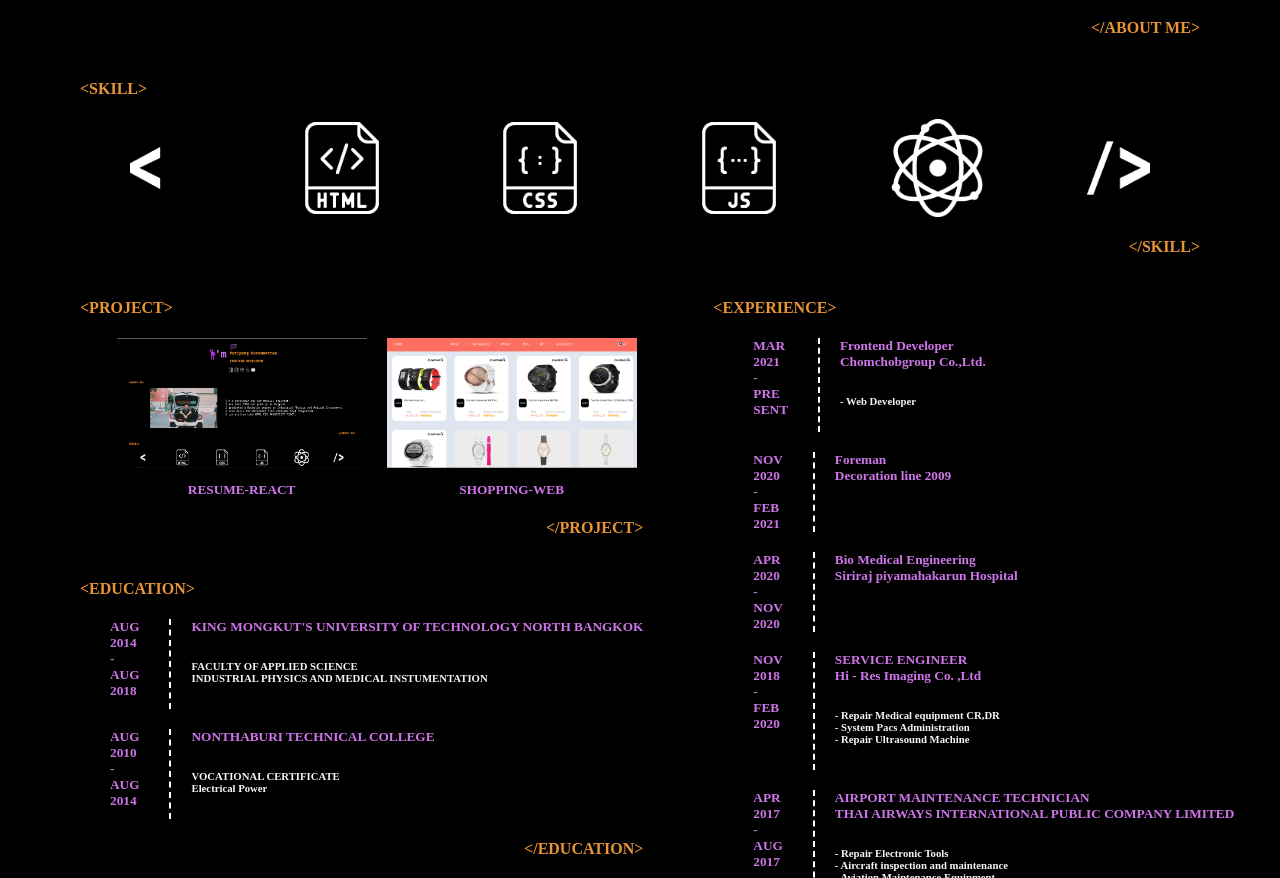
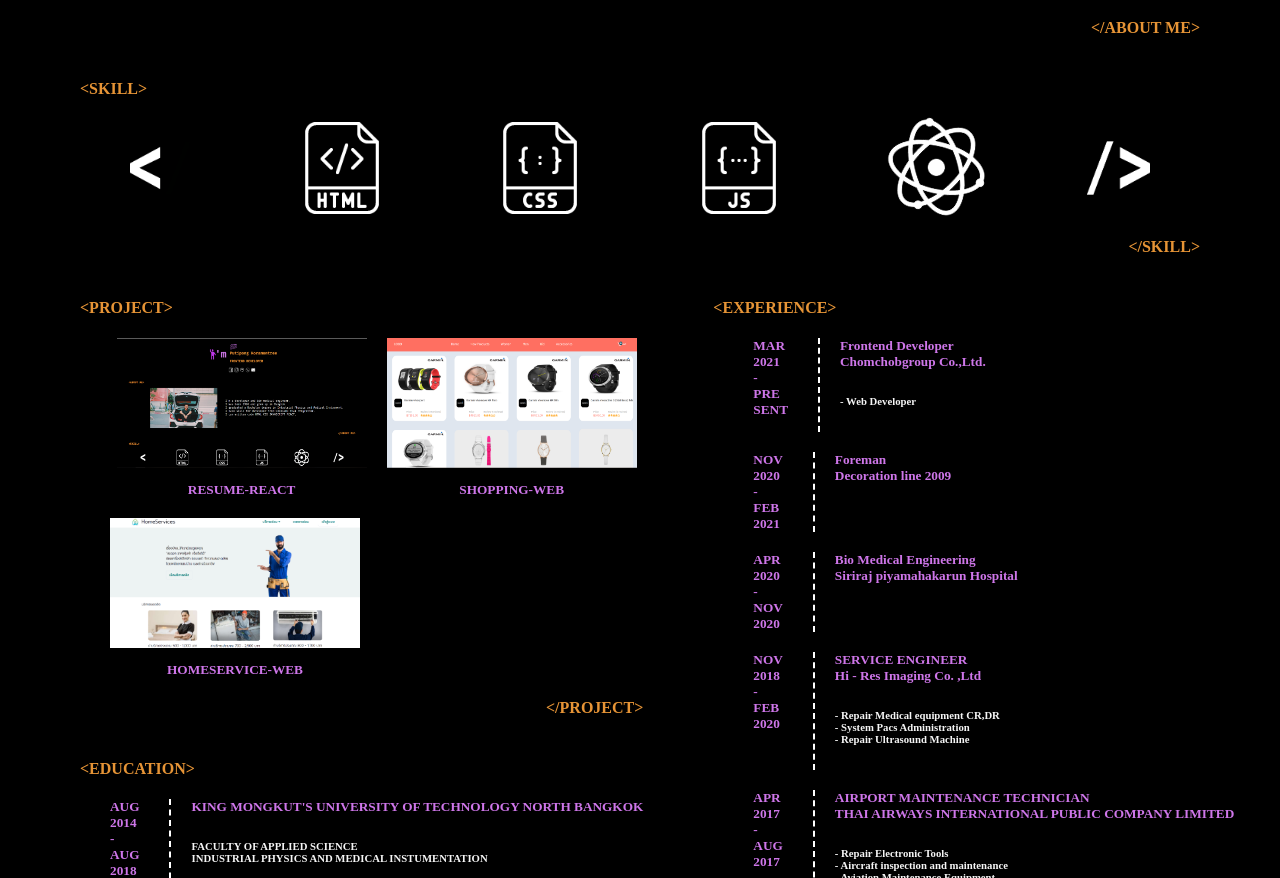
Before and after one commit to putiipong/React-Resume, a React (Create React App) app: page / in a window 1280 px wide. Shown: the part 538-1416 px from the top of the page. Built offline with nearby package versions, Linux system fonts and the light colour scheme.

Commit message:
update project

```diff
--- a/src/App.css
+++ b/src/App.css
@@ -102,6 +102,44 @@ p {
   color: whitesmoke;
 }
 
+.rotate-center {
+  -webkit-animation: rotate-center 10s ease-in-out both;
+  animation: rotate-center 10s ease-in-out both;
+}
+
+/* ----------------------------------------------
+ * Generated by Animista on 2021-6-5 14:10:52
+ * Licensed under FreeBSD License.
+ * See http://animista.net/license for more info.
+ * w: http://animista.net, t: @cssanimista
+ * ---------------------------------------------- */
+
+/**
+ * ----------------------------------------
+ * animation rotate-center
+ * ----------------------------------------
+ */
+@-webkit-keyframes rotate-center {
+  0% {
+    -webkit-transform: rotate(0);
+    transform: rotate(0);
+  }
+  100% {
+    -webkit-transform: rotate(360deg);
+    transform: rotate(360deg);
+  }
+}
+@keyframes rotate-center {
+  0% {
+    -webkit-transform: rotate(0);
+    transform: rotate(0);
+  }
+  100% {
+    -webkit-transform: rotate(360deg);
+    transform: rotate(360deg);
+  }
+}
+
 @media screen and (max-width: 800px) {
   .ABOUTME {
     flex-direction: column;
--- a/src/Pages/EduAndExp.js
+++ b/src/Pages/EduAndExp.js
@@ -1,5 +1,6 @@
 import ScreenshotResume from "../Image/Resume.png";
 import ScreenshotShopping from "../Image/Shopping.png";
+import ScreenshotHomeservice from "../Image/homeservice.png";
 
 export default function EducationAndExpirence() {
   return (
@@ -18,9 +19,18 @@ export default function EducationAndExpirence() {
           <div
             style={{
               display: "flex",
+              flexDirection: "column",
+              // justifyContent: "center",
+              // alignItems: "center",
+              marginLeft: "110px",
+            }}
+          >
+            <div
+              style={{
+                display: "flex",
                 justifyContent: "center",
                 alignItems: "center",
-              marginLeft: "110px",
+                // marginLeft: "110px",
               }}
             >
               <div
@@ -80,6 +90,45 @@ export default function EducationAndExpirence() {
                 </div>
               </div>
             </div>
+            <div
+              style={{
+                display: "flex",
+                justifyContent: "flex-start",
+                alignItems: "center",
+                marginTop: "20px",
+              }}
+            >
+              <div
+                style={{
+                  display: "flex",
+                  flexDirection: "column",
+                  justifyContent: "center",
+                }}
+              >
+                <a href="https://homeservice-iota.vercel.app/">
+                  <img
+                    src={ScreenshotHomeservice}
+                    width="250px"
+                    height="130px"
+                    style={{ cursor: "pointer" }}
+                    alt="Preview Screenshot of Shopping"
+                  />
+                </a>
+
+                <div
+                  style={{
+                    display: "flex",
+                    justifyContent: "center",
+                    alignItems: "center",
+                    marginTop: "10px",
+                  }}
+                >
+                  <h5>HOMESERVICE-WEB</h5>
+                </div>
+              </div>
+            </div>
+          </div>
+
           <div
             style={{
               display: "flex",
--- a/src/Pages/Skill.js
+++ b/src/Pages/Skill.js
@@ -22,15 +22,22 @@ export default function Skill() {
           src={endtagskill}
           height="98px"
           style={{ marginLeft: "80px" }}
+          alt="skill"
         />
-        <img src={htmllogo} height="98px" />
-        <img src={csslogo} height="98px" />
-        <img src={javascriptlogo} height="98px" />
-        <img src={Reactlogo} height="98px" />
+        <img src={htmllogo} height="98px" alt="skill" />
+        <img src={csslogo} height="98px" alt="skill" />
+        <img src={javascriptlogo} height="98px" alt="skill" />
+        <img
+          className="rotate-center"
+          src={Reactlogo}
+          height="98px"
+          alt="skill"
+        />
         <img
           className="tag"
           src={tagskill}
           height="98px"
+          alt="skill"
           style={{ marginRight: "80px" }}
         />
       </div>
```
Also changed, not shown: src/Image/homeservice.png (added), 1 other file (tests, documents, lock files or other folders). Lines whose indentation alone changed are shown as unchanged.
